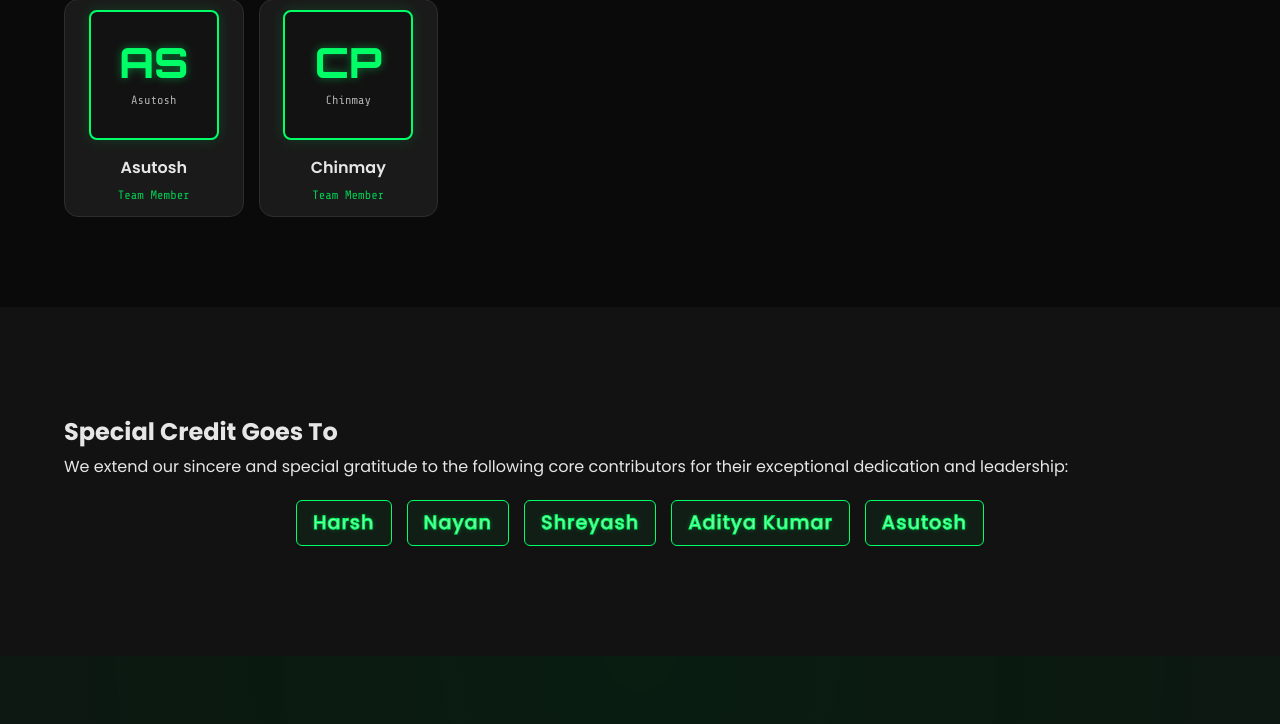
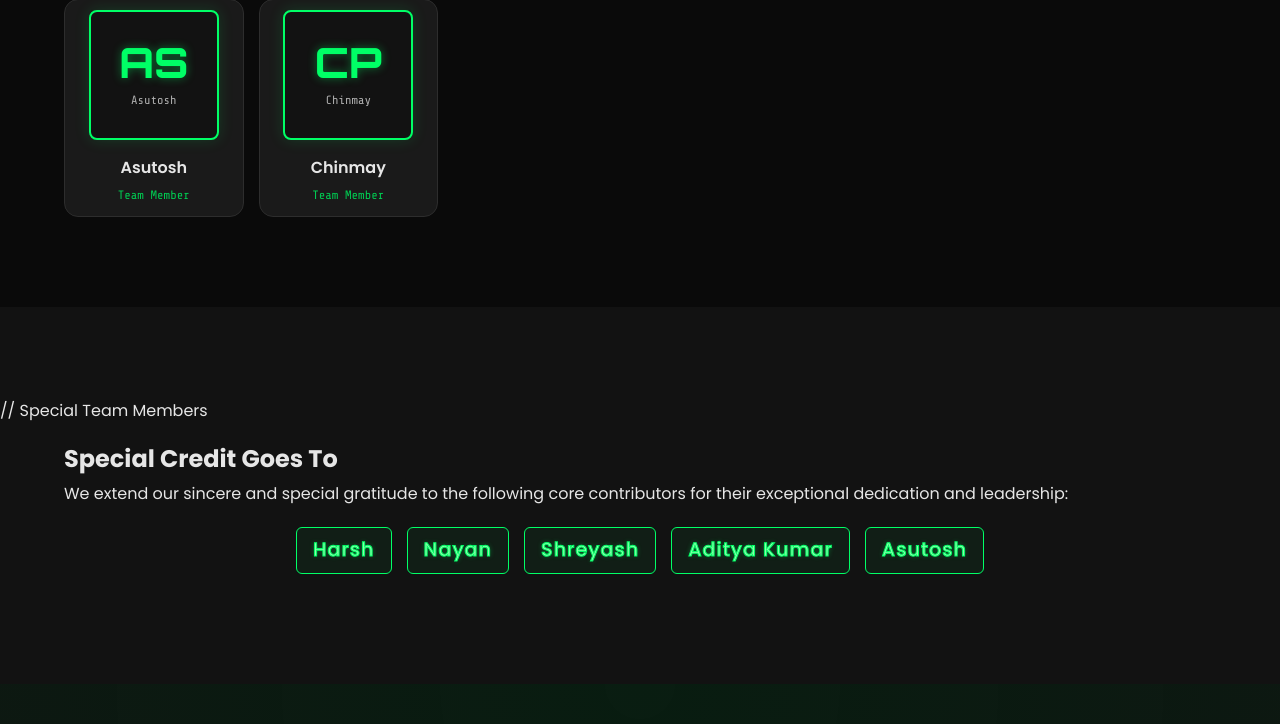
Before and after one commit to pratimask2021996-alt/roht-wheeler-bot, a Flask app: page /creds in a window 1280 px wide. Shown: the part 923-1647 px from the top of the page. Run offline with Flask 3, Linux system fonts and the light colour scheme.

Commit message:
Add special team members section tag in creds.html

```diff
--- a/templates/creds.html
+++ b/templates/creds.html
@@ -75,6 +75,7 @@
 
 <!-- Section 2: Special Credit Goes To -->
 <section class="section credits-section-wrap">
+    <span class="section-tag">// Special Team Members</span>
     <div class="container">
         <div class="credits-section reveal">
             <h2>Special Credit Goes To</h2>
```
